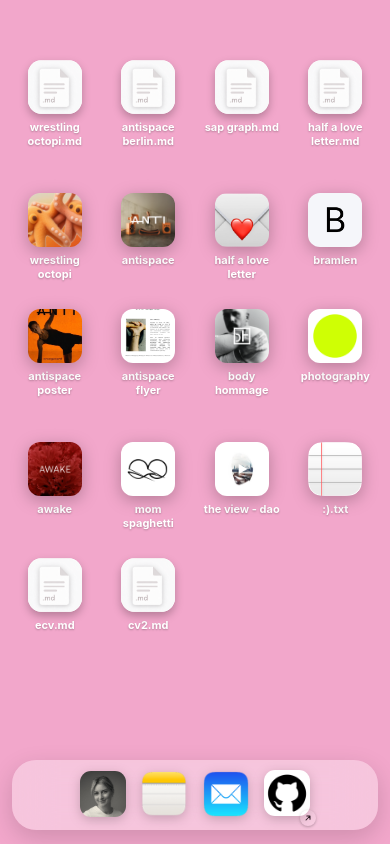
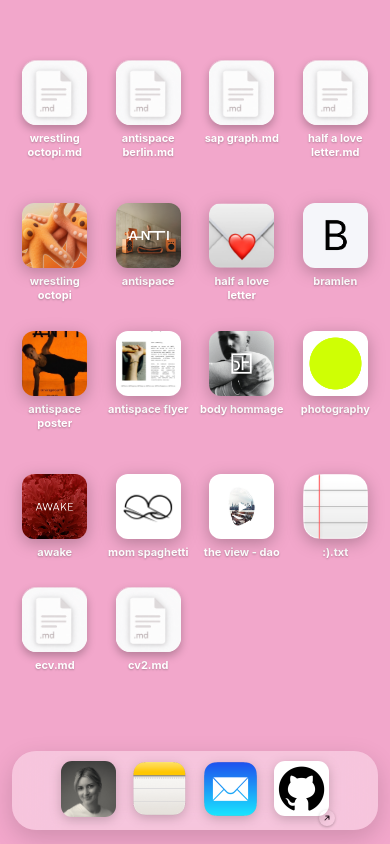
Before and after one commit to tetetootoo/half-odd-web, a React (Vite) app: page / in a window 390 px wide. Built offline with nearby package versions, Linux system fonts and the light colour scheme.

Commit message:
update mobile icon sizes

```diff
--- a/src/components/Mobile/Mobile.module.css
+++ b/src/components/Mobile/Mobile.module.css
@@ -1,4 +1,6 @@
 .phone {
+  --app-icon-size: 64.8px;
+  --dock-icon-size: 55.2px;
   position: relative;
   height: 100%;
   display: flex;
@@ -13,7 +15,7 @@
   overflow-y: auto;
   -webkit-overflow-scrolling: touch;
   display: grid;
-  grid-template-columns: repeat(4, 1fr);
+  grid-template-columns: repeat(4, minmax(0, 1fr));
   gap: 20px 8px;
   padding: 56px 12px 24px;
   align-content: start;
@@ -30,7 +32,8 @@
   flex-direction: column;
   align-items: center;
   gap: 6px;
-  padding: 4px;
+  min-width: 0;
+  padding: 4px 0;
   border: none;
   background: transparent;
   font: inherit;
@@ -41,13 +44,13 @@
 
 .appGlyphWrapper {
   position: relative;
-  width: 54px;
-  height: 54px;
+  width: var(--app-icon-size);
+  height: var(--app-icon-size);
 }
 
 .appGlyph {
-  width: 54px;
-  height: 54px;
+  width: var(--app-icon-size);
+  height: var(--app-icon-size);
   object-fit: contain;
   border-radius: 12px;
   filter: drop-shadow(0 4px 8px rgba(0, 0, 0, 0.25));
@@ -146,8 +149,8 @@
 }
 
 .dockGlyph {
-  width: 46px;
-  height: 46px;
+  width: var(--dock-icon-size);
+  height: var(--dock-icon-size);
   object-fit: contain;
   border-radius: 10px;
   filter: drop-shadow(0 3px 6px rgba(0, 0, 0, 0.2));
```
